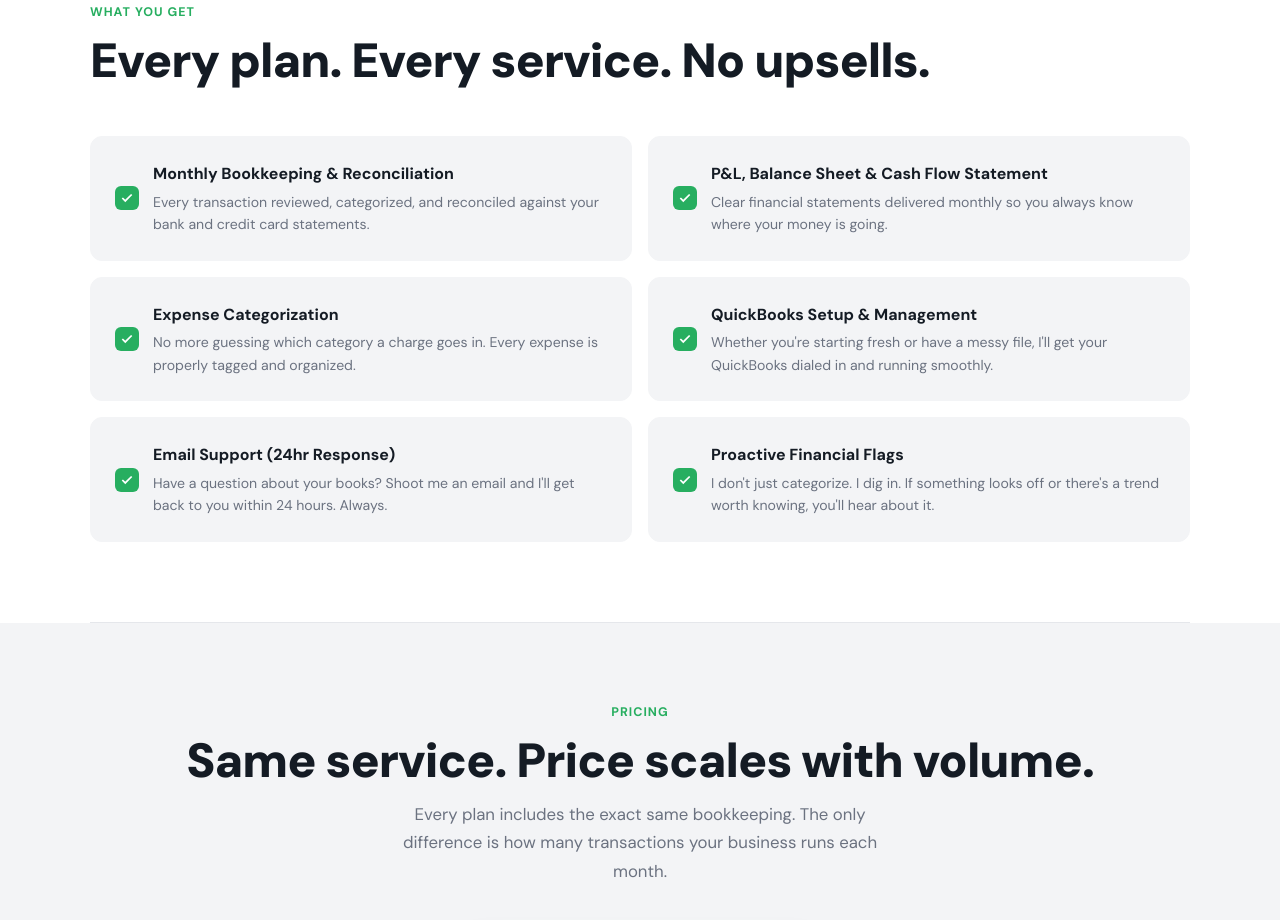
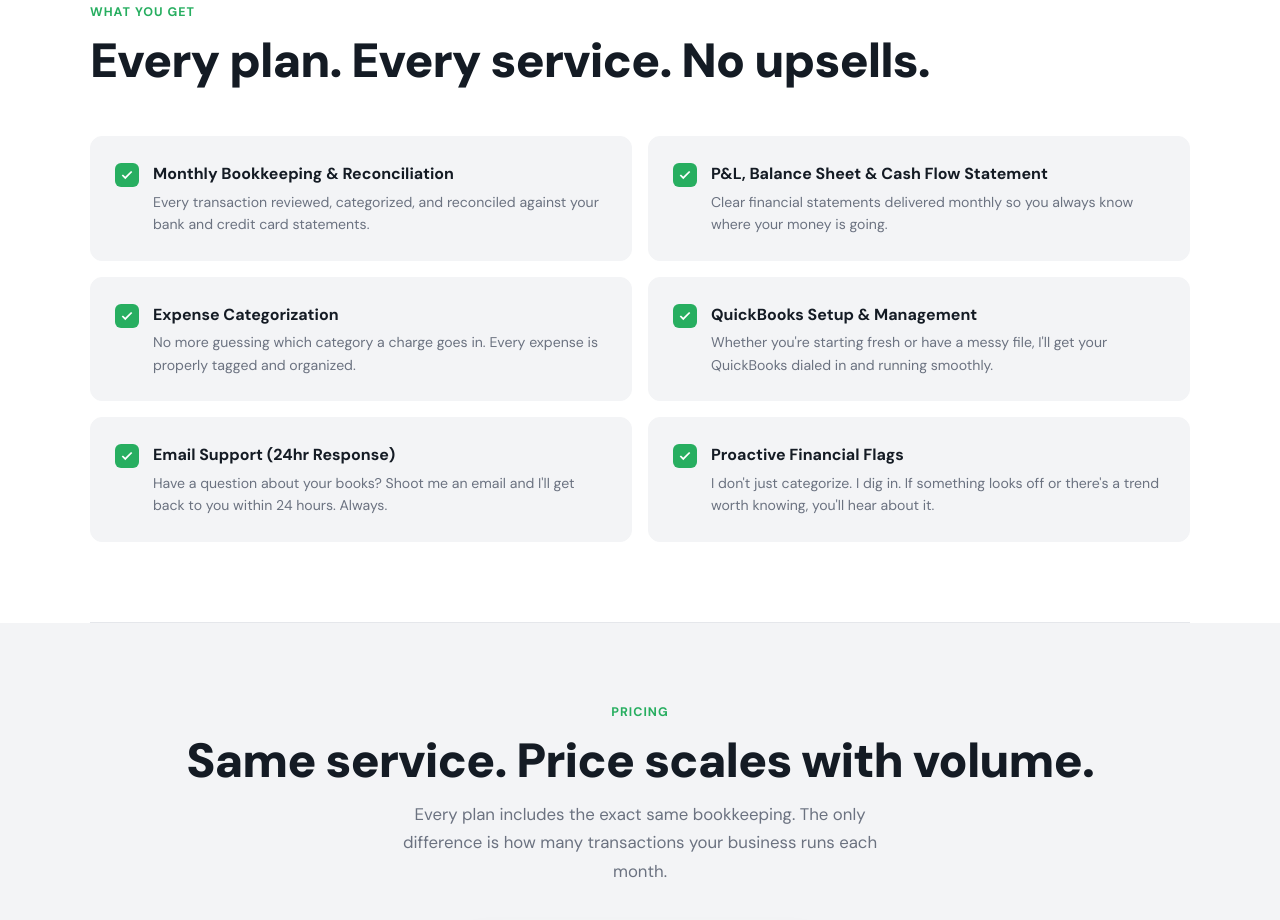
Before and after one commit to huntingtanner-byte/LedgerHunt, a plain HTML site: page index.html in a window 1280 px wide. Shown: the part 1673-2593 px from the top of the page. Drawn offline with Linux system fonts and the light colour scheme.

Commit message:
Revert checkmark alignment to original

```diff
--- a/index.html
+++ b/index.html
@@ -74,9 +74,9 @@ section { padding: 80px 32px; }
 .services-header { margin-bottom: 48px; }
 .services-header h2 { font-size: clamp(2rem, 4vw, 3rem); font-weight: 900; line-height: 1.1; letter-spacing: -0.02em; color: var(--navy); }
 .services-list { display: grid; grid-template-columns: repeat(2, 1fr); gap: 16px; }
-.service-item { display: flex; align-items: center; gap: 14px; padding: 24px; border-radius: 12px; border: 1px solid var(--gray-100); background: var(--gray-100); transition: all 0.2s; }
+.service-item { display: flex; align-items: flex-start; gap: 14px; padding: 24px; border-radius: 12px; border: 1px solid var(--gray-100); background: var(--gray-100); transition: all 0.2s; }
 .service-item:hover { background: var(--white); border-color: var(--green-200); box-shadow: 0 4px 20px rgba(39,174,96,0.06); }
-.service-check { width: 24px; height: 24px; border-radius: 6px; background: var(--green-500); display: flex; align-items: center; justify-content: center; flex-shrink: 0; }
+.service-check { width: 24px; height: 24px; border-radius: 6px; background: var(--green-500); display: flex; align-items: center; justify-content: center; flex-shrink: 0; margin-top: 2px; }
 .service-check svg { width: 14px; height: 14px; color: var(--white); }
 .service-item h3 { font-size: 1rem; font-weight: 700; color: var(--navy); margin-bottom: 4px; }
 .service-item p { font-size: 0.88rem; color: var(--gray-500); line-height: 1.6; }
```
